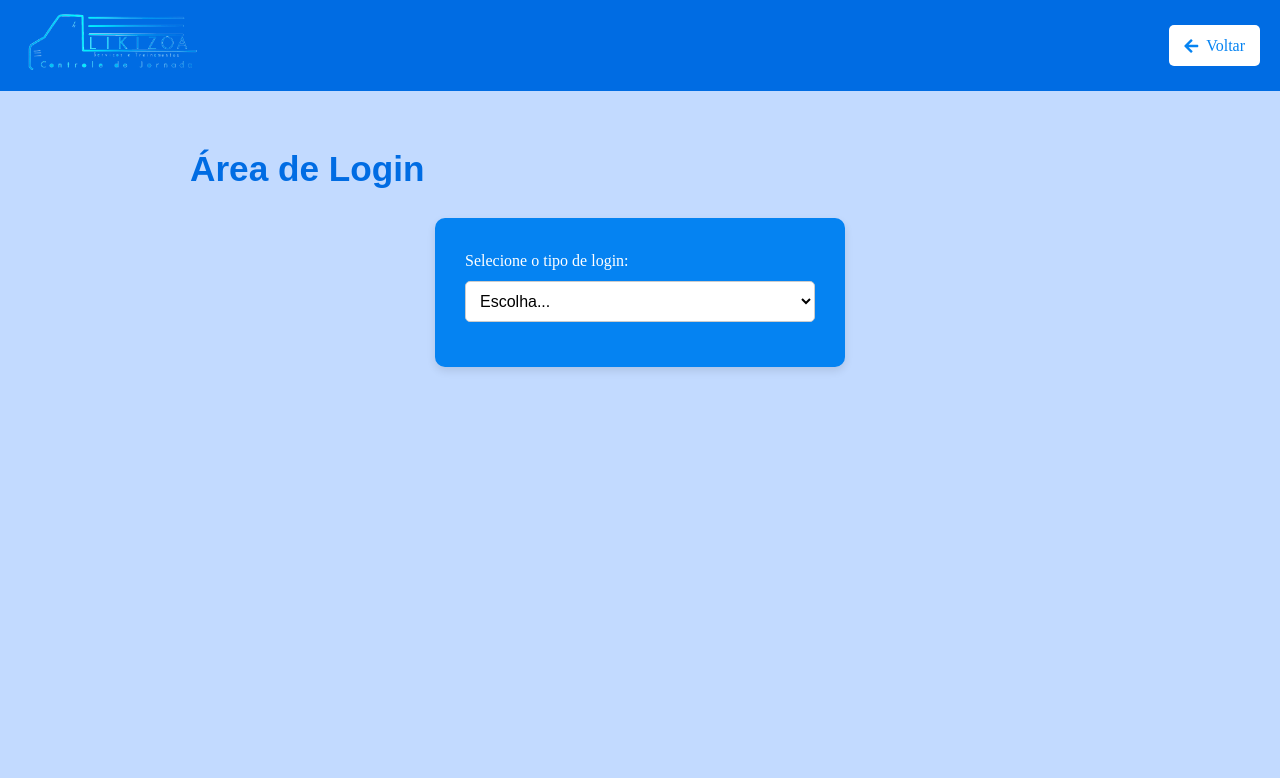
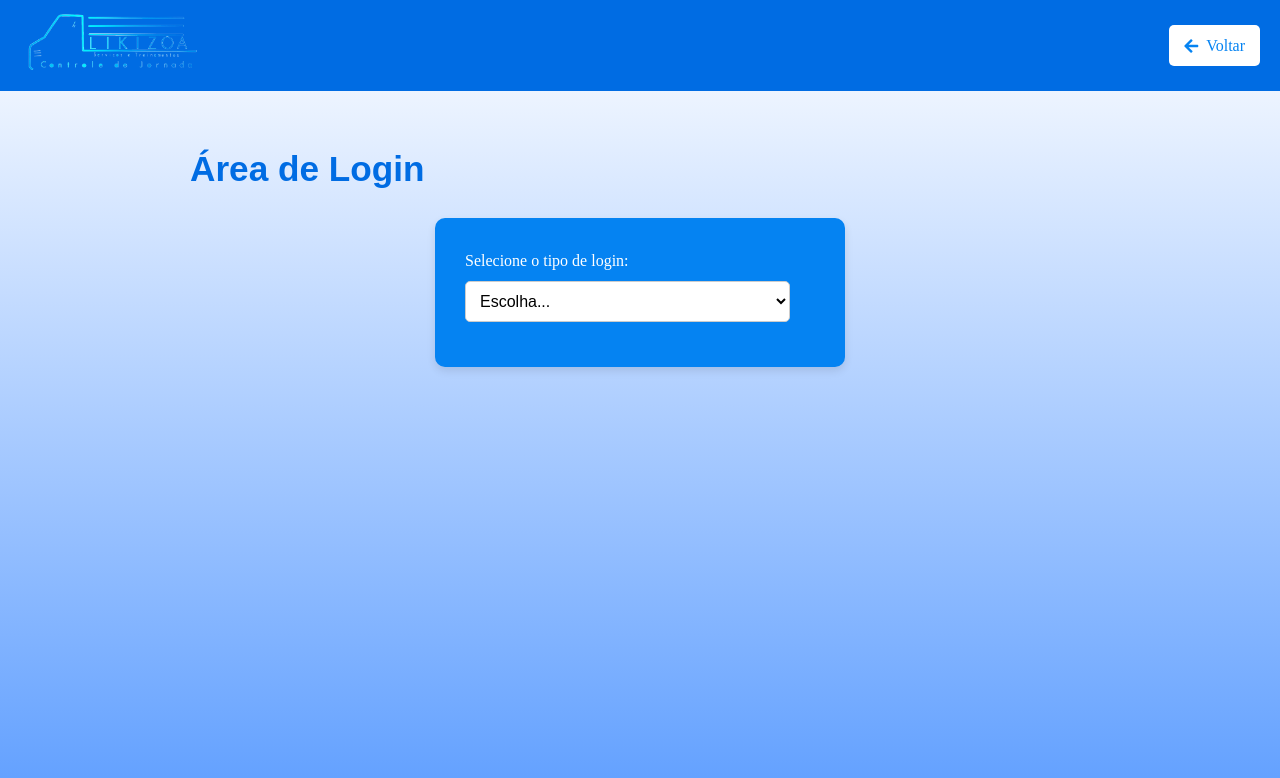
Before and after one commit to Gaseines/Likizoa, a React (Create React App) app in the folder likizoa/: page /Login in a window 1280 px wide. Shown: the top 778 px of the page. Built offline with nearby package versions, Linux system fonts and the light colour scheme.

Commit message:
concertando detalhes

```diff
--- a/likizoa/src/components/ComponentsLogin/ComponentsLogin.js
+++ b/likizoa/src/components/ComponentsLogin/ComponentsLogin.js
@@ -174,6 +174,7 @@ function ComponentsLogin() {
 
     return (
         <div className={styles.main}>
+            <div className={styles.reflection}></div>
             <h1>Área de Login</h1>
             <form className={styles.login_form}>
                 {/* Seleção de tipo de login */}
@@ -193,7 +194,7 @@ function ComponentsLogin() {
                 {/* Seção de Cliente */}
                 <div id="cliente-section" style={{ display: 'none' }}>
                     <label htmlFor="cnpj">Digite o CNPJ:</label>
-                    <input
+                    <input className={styles.input_txt}
                         type="text"
                         id="cnpj"
                         placeholder="Digite o CNPJ"
@@ -216,7 +217,7 @@ function ComponentsLogin() {
                 {/* Seção de Funcionário */}
                 <div id="funcionario-section" style={{ display: 'none' }}>
                     <label htmlFor="cpf">Digite o CPF:</label>
-                    <input
+                    <input className={styles.input_txt}
                         type="text"
                         id="cpf"
                         placeholder="Digite o CPF"
--- a/likizoa/src/components/ComponentsLogin/ComponentsLogin.module.css
+++ b/likizoa/src/components/ComponentsLogin/ComponentsLogin.module.css
@@ -3,7 +3,7 @@
     max-width: 900px;
     margin: 30px auto;
     text-align: justify;
-
+    z-index: 999;
 }
 
 .main h1 {
@@ -32,13 +32,21 @@
 
 .login_form input,
 .login_form select {
-    width: 100%;
+
     padding: 10px;
     margin-bottom: 15px;
     border: 1px solid #ccc;
     border-radius: 5px;
     font-size: 1rem;
     background-color: #ffffff;
+}
+
+.login_form select{
+    width: 325px;
+}
+
+.login_form input{
+    width: 300px;
 }
 
 .submit_btn, .submit_btn_fun {
@@ -70,6 +78,9 @@
 .aviso a{
     color: white;
 }
+
+
+
 
 .submit_btn:hover {
     background-color: #87c7ff;
--- a/likizoa/src/components/MenuPages.module.css
+++ b/likizoa/src/components/MenuPages.module.css
@@ -1,6 +1,7 @@
 .header {
     background-color: #006CE3;
     padding: 10px 20px;
+    z-index: 9999;
 }
 
 .nav {
--- a/likizoa/src/components/pages/Login.module.css
+++ b/likizoa/src/components/pages/Login.module.css
@@ -1,5 +1,5 @@
 .body {
-    background-color: #c2daff;
+    background: linear-gradient(to bottom, #ffffff, #609fff);
     color: #333;
     line-height: 1.6;
     height: 100vh;
```
